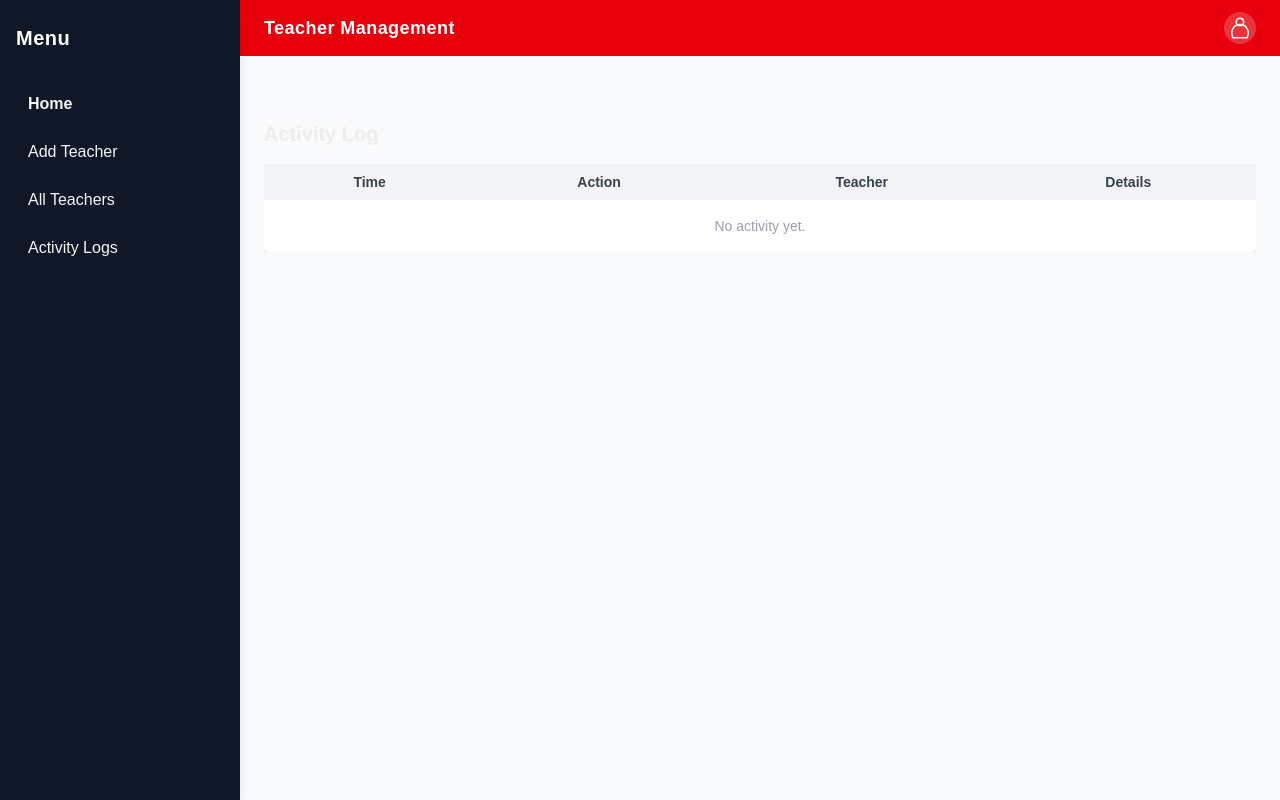
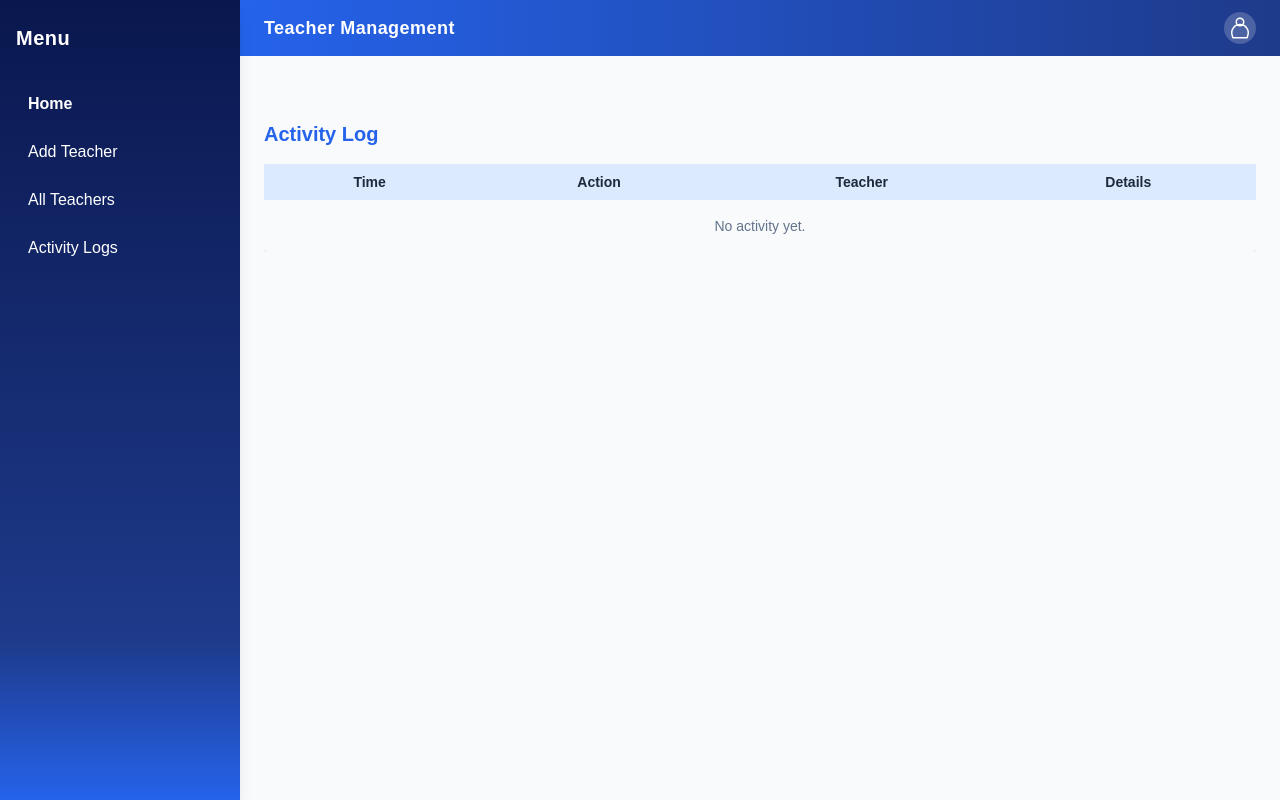
Before and after one commit to Prakhar2818/Teacher-Management, a Next.js app: page /logs in a window 1280 px wide. Built offline with nearby package versions, Linux system fonts and the light colour scheme.

Commit message:
theme change

```diff
--- a/src/app/components/ActivityLogTable.tsx
+++ b/src/app/components/ActivityLogTable.tsx
@@ -26,11 +26,11 @@ const ActivityLogTable: React.FC = () => {
 
   return (
     <div className="mt-10">
-      <h3 className="text-xl font-bold mb-4">Activity Log</h3>
+      <h3 className="text-xl font-bold mb-4" style={{ color: 'var(--heading)' }}>Activity Log</h3>
       <div className="overflow-x-auto">
-        <table className="min-w-full bg-white rounded shadow text-sm">
+        <table className="min-w-full rounded shadow text-sm" style={{ background: 'var(--card-bg)' }}>
           <thead>
-            <tr className="bg-gray-100 text-gray-700">
+            <tr style={{ background: 'var(--table-header-bg)', color: 'var(--table-header-text)' }}>
               <th className="py-2 px-4">Time</th>
               <th className="py-2 px-4">Action</th>
               <th className="py-2 px-4">Teacher</th>
@@ -39,10 +39,10 @@ const ActivityLogTable: React.FC = () => {
           </thead>
           <tbody>
             {activityLog.length === 0 ? (
-              <tr><td colSpan={4} className="text-center py-4 text-gray-400">No activity yet.</td></tr>
+              <tr><td colSpan={4} className="text-center py-4" style={{ color: 'var(--muted)' }}>No activity yet.</td></tr>
             ) : (
               activityLog.map((log, idx) => (
-                <tr key={idx} className="border-t">
+                <tr key={idx} style={{ borderTop: '1px solid var(--card-border)' }}>
                   <td className="py-2 px-4 whitespace-nowrap">{log.timestamp}</td>
                   <td className="py-2 px-4">{log.action}</td>
                   <td className="py-2 px-4">{log.teacherName || "-"}</td>
--- a/src/app/components/Sidebar.tsx
+++ b/src/app/components/Sidebar.tsx
@@ -19,14 +19,19 @@ export default function Sidebar({
         onClick={onClose}
       />
       <aside
-        className={`fixed md:static top-0 left-0 h-full w-60 bg-gray-900 text-gray-100 flex flex-col py-6 px-4 shadow-lg z-50 transition-transform duration-300 md:translate-x-0 ${
+        className={`fixed md:static top-0 left-0 h-full w-60 flex flex-col py-6 px-4 shadow-lg z-50 transition-transform duration-300 md:translate-x-0 ${
           open ? "translate-x-0" : "-translate-x-full"
         }`}
+        style={{ background: "var(--sidebar-bg)", color: "var(--sidebar-text)" }}
       >
-        <div className="mb-8 text-xl font-bold tracking-wide text-white flex items-center justify-between">
+        <div
+          className="mb-8 text-xl font-bold tracking-wide flex items-center justify-between"
+          style={{ color: "var(--sidebar-text)" }}
+        >
           Menu
           <button
-            className="md:hidden text-gray-300 text-2xl ml-2"
+            className="md:hidden text-2xl ml-2"
+            style={{ color: "var(--sidebar-text)" }}
             onClick={onClose}
             aria-label="Close sidebar"
           >
@@ -36,28 +41,32 @@ export default function Sidebar({
         <nav className="flex-1 space-y-2">
           <Link
             href="/"
-            className="block py-2 px-3 rounded hover:bg-gray-800 font-semibold"
+            className="block py-2 px-3 rounded font-semibold hover:bg-blue-800"
+            style={{ color: "var(--sidebar-text)" }}
             onClick={onClose}
           >
             Home
           </Link>
           <Link
             href="/new"
-            className="block py-2 px-3 rounded hover:bg-gray-800"
+            className="block py-2 px-3 rounded hover:bg-blue-800"
+            style={{ color: "var(--sidebar-text)" }}
             onClick={onClose}
           >
             Add Teacher
           </Link>
           <Link
             href="/teachers"
-            className="block py-2 px-3 rounded hover:bg-gray-800"
+            className="block py-2 px-3 rounded hover:bg-blue-800"
+            style={{ color: "var(--sidebar-text)" }}
             onClick={onClose}
           >
             All Teachers
           </Link>
           <Link
             href="/logs"
-            className="block py-2 px-3 rounded hover:bg-gray-800"
+            className="block py-2 px-3 rounded hover:bg-blue-800"
+            style={{ color: "var(--sidebar-text)" }}
             onClick={onClose}
           >
             Activity Logs
--- a/src/app/components/TeacherCard.tsx
+++ b/src/app/components/TeacherCard.tsx
@@ -9,13 +9,13 @@ interface Props {
 export default function TeacherCard({ teacher, onEdit, onDelete }: Props) {
   return (
     <div className="bg-white p-4 shadow rounded-lg space-y-2">
-      <h3 className="text-lg font-bold">{teacher.name}</h3>
-      <p>{teacher.email}</p>
-      <p>{teacher.subject}</p>
-      <p>{teacher.experience} years experience</p>
+      <h3 className="text-lg font-bold" style={{ color: 'var(--heading)' }}>{teacher.name}</h3>
+      <p style={{ color: 'var(--foreground)' }}>{teacher.email}</p>
+      <p style={{ color: 'var(--foreground)' }}>{teacher.subject}</p>
+      <p style={{ color: 'var(--foreground)' }}>{teacher.experience} years experience</p>
       <div className="flex gap-2 mt-2">
-        <button onClick={() => onEdit(teacher)} className="px-3 py-1 bg-blue-600 text-white rounded">Edit</button>
-        <button onClick={() => onDelete(teacher.id)} className="px-3 py-1 bg-red-600 text-white rounded">Delete</button>
+        <button onClick={() => onEdit(teacher)} className="px-3 py-1 rounded" style={{ background: 'var(--primary)', color: '#fff' }}>Edit</button>
+        <button onClick={() => onDelete(teacher.id)} className="px-3 py-1 rounded" style={{ background: 'var(--danger)', color: '#fff' }}>Delete</button>
       </div>
     </div>
   );
--- a/src/app/components/TeacherForm.tsx
+++ b/src/app/components/TeacherForm.tsx
@@ -84,11 +84,11 @@ export default function TeacherForm({ initialData, onSubmit, loading }: Props) {
         className="space-y-5 text-base bg-white rounded-lg shadow-lg p-6 max-w-lg mx-auto border border-gray-200"
         style={{ boxShadow: '0 4px 24px 0 rgba(34,197,94,0.08)' }}
       >
-        <h2 className="text-2xl font-bold text-center text-green-700 mb-4 tracking-tight">
+        <h2 className="text-2xl font-bold text-center mb-4 tracking-tight" style={{ color: 'var(--heading-light)' }}>
           {initialData ? "Edit Teacher" : "Add New Teacher"}
         </h2>
         <div>
-          <label className="block text-gray-700 font-medium mb-1">Name</label>
+          <label className="block font-medium mb-1" style={{ color: 'var(--foreground)' }}>Name</label>
           <input
             {...register("name", { required: true })}
             placeholder="Name"
@@ -99,7 +99,7 @@ export default function TeacherForm({ initialData, onSubmit, loading }: Props) {
           )}
         </div>
         <div>
-          <label className="block text-gray-700 font-medium mb-1">Email</label>
+          <label className="block font-medium mb-1" style={{ color: 'var(--foreground)' }}>Email</label>
           <input
             {...register("email", { required: true, pattern: /.+@.+\..+/ })}
             placeholder="Email"
@@ -110,7 +110,7 @@ export default function TeacherForm({ initialData, onSubmit, loading }: Props) {
           )}
         </div>
         <div>
-          <label className="block text-gray-700 font-medium mb-1">Subject</label>
+          <label className="block font-medium mb-1" style={{ color: 'var(--foreground)' }}>Subject</label>
           <input
             {...register("subject", { required: true })}
             placeholder="Subject"
@@ -121,7 +121,7 @@ export default function TeacherForm({ initialData, onSubmit, loading }: Props) {
           )}
         </div>
         <div>
-          <label className="block text-gray-700 font-medium mb-1">Experience (years)</label>
+          <label className="block font-medium mb-1" style={{ color: 'var(--foreground)' }}>Experience (years)</label>
           <input
             type="number"
             {...register("experience", { required: true, min: 1 })}
@@ -134,14 +134,15 @@ export default function TeacherForm({ initialData, onSubmit, loading }: Props) {
         </div>
         <button
           type="submit"
-          className="bg-green-600 hover:bg-green-700 text-white px-4 py-2 rounded w-full font-semibold transition disabled:opacity-60 shadow"
+          className="px-4 py-2 rounded w-full font-semibold transition disabled:opacity-60 shadow"
+          style={{ background: 'var(--primary)', color: '#fff' }}
           disabled={loading || showLoader}
         >
           {loading ? "Saving..." : initialData ? "Update" : "Add"} Teacher
         </button>
       </form>
       {showToast && (
-        <div className="fixed bottom-4 left-1/2 transform -translate-x-1/2 bg-green-600 text-white px-6 py-2 rounded shadow-lg z-50 text-base animate-fade-in">
+        <div className="fixed bottom-4 left-1/2 transform -translate-x-1/2 px-6 py-2 rounded shadow-lg z-50 text-base animate-fade-in" style={{ background: 'var(--primary)', color: '#fff' }}>
           Form submitted successfully!
         </div>
       )}
--- a/src/app/components/TeacherTable.tsx
+++ b/src/app/components/TeacherTable.tsx
@@ -20,11 +20,11 @@ const TeacherTable: React.FC = () => {
 
   return (
     <div className="mt-10">
-      <h3 className="text-xl font-bold mb-4">All Teachers</h3>
+      <h3 className="text-xl font-bold mb-4" style={{ color: 'var(--heading)' }}>All Teachers</h3>
       <div className="overflow-x-auto">
-        <table className="min-w-full bg-white rounded shadow text-sm">
+        <table className="min-w-full rounded shadow text-sm" style={{ background: 'var(--card-bg)' }}>
           <thead>
-            <tr className="bg-gray-100 text-gray-700">
+            <tr style={{ background: 'var(--table-header-bg)', color: 'var(--table-header-text)' }}>
               <th className="py-2 px-4">ID</th>
               <th className="py-2 px-4">Name</th>
               <th className="py-2 px-4">Email</th>
@@ -34,10 +34,10 @@ const TeacherTable: React.FC = () => {
           </thead>
           <tbody>
             {teachers.length === 0 ? (
-              <tr><td colSpan={5} className="text-center py-4 text-gray-400">No teachers found.</td></tr>
+              <tr><td colSpan={5} className="text-center py-4" style={{ color: 'var(--muted)' }}>No teachers found.</td></tr>
             ) : (
               teachers.map((teacher) => (
-                <tr key={teacher.id} className="border-t">
+                <tr key={teacher.id} style={{ borderTop: '1px solid var(--card-border)' }}>
                   <td className="py-2 px-4 whitespace-nowrap">{teacher.id}</td>
                   <td className="py-2 px-4">{teacher.name}</td>
                   <td className="py-2 px-4">{teacher.email}</td>
--- a/src/app/components/TopBar.tsx
+++ b/src/app/components/TopBar.tsx
@@ -1,11 +1,15 @@
 export default function TopBar({ onMenuClick }: { onMenuClick?: () => void }) {
   return (
-    <header className="w-full h-14 bg-red-600 flex items-center justify-between px-6 shadow text-white">
+    <header
+      className="w-full h-14 flex items-center justify-between px-6 shadow"
+      style={{ background: 'var(--topbar-bg)', color: 'var(--topbar-text)' }}
+    >
       <div className="flex items-center gap-3">
         {/* Mobile menu icon */}
         {onMenuClick && (
           <button
-            className="md:hidden mr-2 text-white focus:outline-none"
+            className="md:hidden mr-2 focus:outline-none"
+            style={{ color: 'var(--topbar-text)' }}
             onClick={onMenuClick}
             aria-label="Open sidebar"
           >
--- a/src/app/globals.css
+++ b/src/app/globals.css
@@ -1,8 +1,23 @@
 @import "tailwindcss";
 
 :root {
-  --background: #ffffff;
-  --foreground: #171717;
+  --background: #eaf1fb;
+  --foreground: #1e293b;
+  --primary: #2563eb;
+  --primary-dark: #1e3a8a;
+  --primary-light: #3b82f6;
+  --sidebar-bg: linear-gradient(to bottom, #0a174e, #1e3a8a 80%, #2563eb);
+  --sidebar-text: #fff;
+  --card-bg: #f8fafc;
+  --card-border: #dbeafe;
+  --danger: #e11d48;
+  --topbar-bg: linear-gradient(90deg, #2563eb 0%, #1e3a8a 100%);
+  --topbar-text: #fff;
+  --heading: #2563eb;
+  --heading-light: #3b82f6;
+  --table-header-bg: #dbeafe;
+  --table-header-text: #1e293b;
+  --muted: #64748b;
 }
 
 @theme inline {
```
